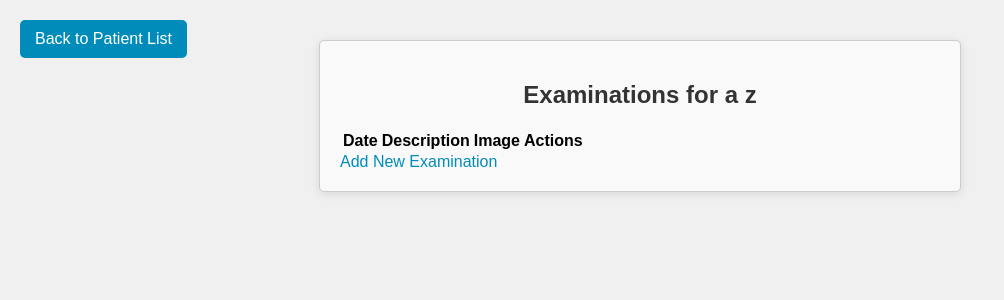
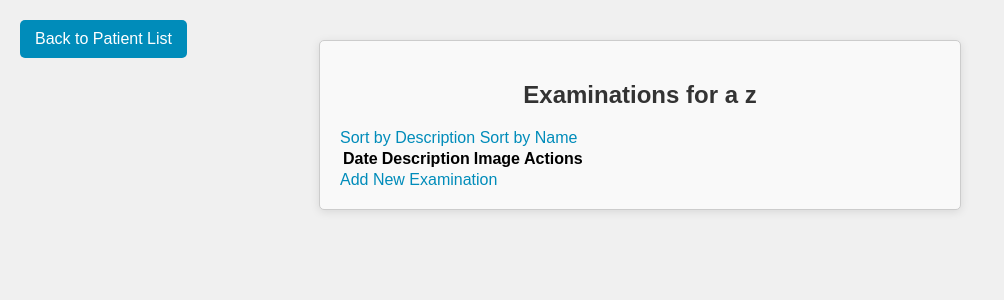
Before and after one commit to ThetaMTX/Studia-sql, a Django app: page /8/examinations/ in a window 1280 px wide. Shown: the top 300 px of the page, without its empty margins (0-1004 px from the left). Run offline with Django 5.2, Linux system fonts and the light colour scheme; a user stored in the database is signed in; data comes from the database, SQL or seed files in the repository; both versions use the stored data as it was after the commit; lists and menus that the app fills with data are empty.

Commit message:
added sorting in examination

```diff
--- a/medical_app/patients/templates/patients/examination_list.html
+++ b/medical_app/patients/templates/patients/examination_list.html
@@ -10,7 +10,10 @@
 <body>
     <div class="container">
         <h2>Examinations for {{ patient.first_name }} {{ patient.last_name }}</h2>
-
+        <div>
+            <a href="?sort=description">Sort by Description</a>
+            <a href="?sort=name">Sort by Name</a>
+        </div>
         <table>
             <thead>
                 <tr>
--- a/medical_app/patients/templates/patients/patient_list.html
+++ b/medical_app/patients/templates/patients/patient_list.html
@@ -3,14 +3,14 @@
 <head>
     <meta charset="UTF-8">
     <meta name="viewport" content="width=device-width, initial-scale=1.0">
-    <title>Patientsasda List</title>
+    <title>Patients List</title>
     {% load static %}
     <link rel="stylesheet" type="text/css" href="{% static 'patients/styles.css' %}">
 </head>
 <body>
     <div class="container">
         <a href="{% url 'logout' %}" style="float: right; padding: 10px; background-color: #f44336; color: white; border: none; border-radius: 5px; text-decoration: none;">Logout</a>
-        <h1>Patient List</h1>
+        <h1>Patients List</h1>
 
         <div>
             <a href="?sort=first_name">Sort by First Name</a>
```
Also changed, not shown: medical_app/db.sqlite3, medical_app/media/examination_images/images.jpg (added).
